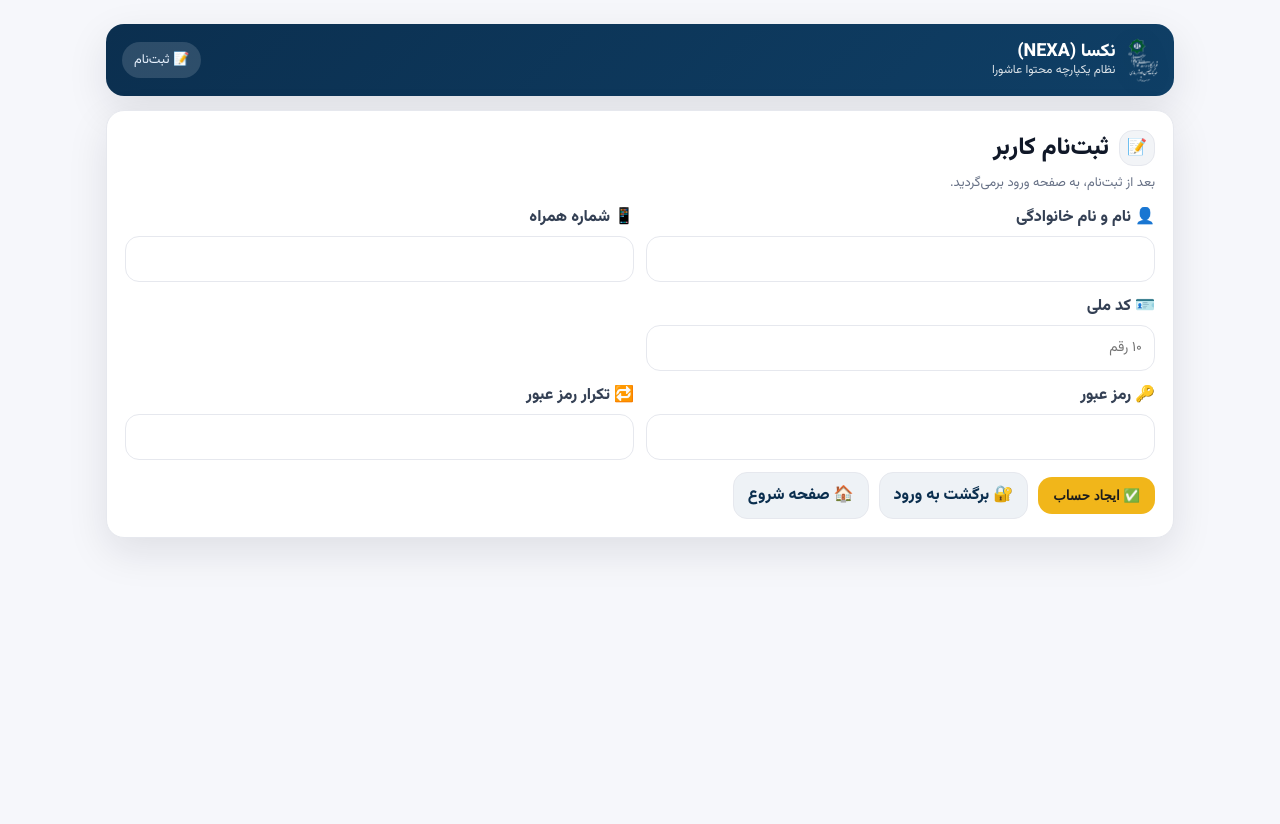
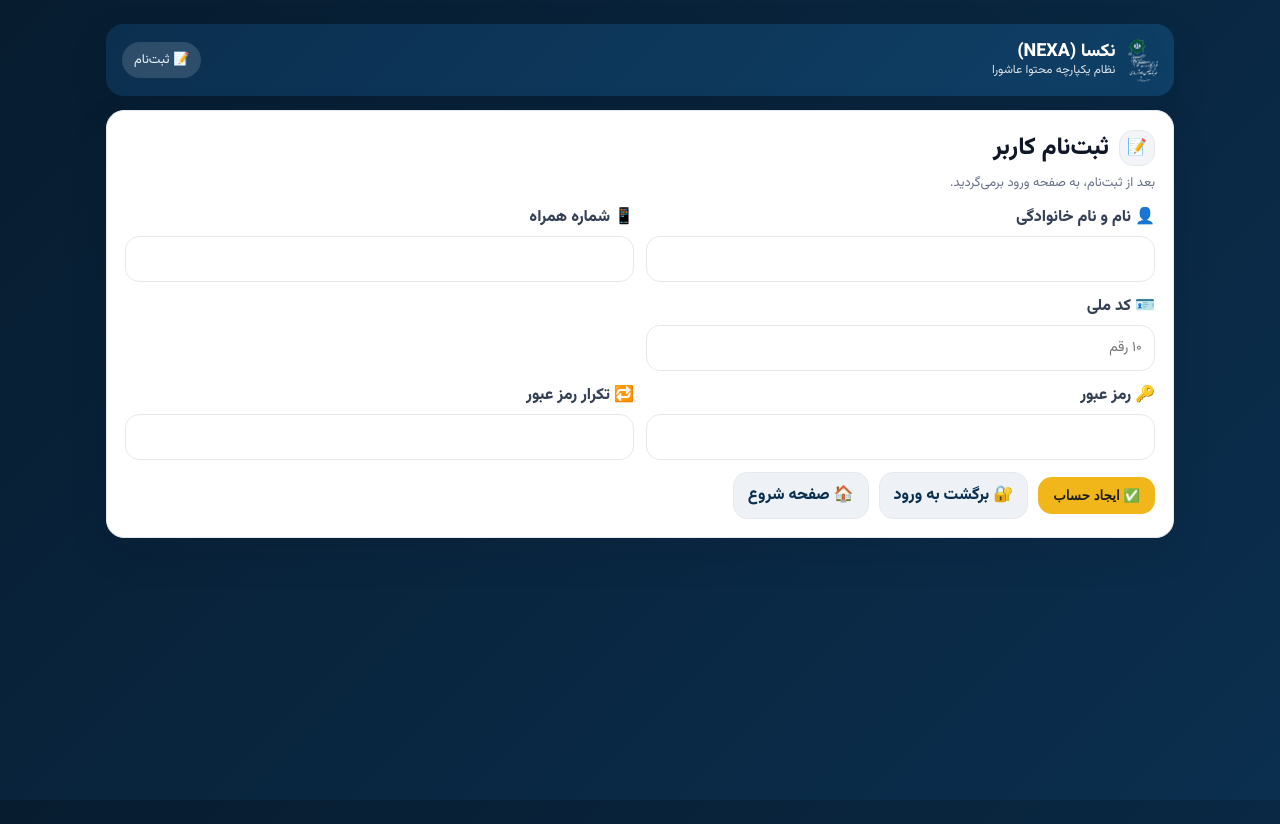
Before and after one commit to hadibagherian4-sudo/nexa-ashora, a FastAPI app: page /register in a window 1280 px wide. Run offline with FastAPI, Linux system fonts and the light colour scheme.

Commit message:
Update app.css

```diff
--- a/app/static/app.css
+++ b/app/static/app.css
@@ -19,8 +19,8 @@
 html,body{height:100%}
 
 body{
-  font-family:"Vazirmatn", system-ui, -apple-system, Segoe UI, Roboto, Arial, sans-serif;
-  background:var(--bg);
+  font-family: "Vazirmatn", system-ui, -apple-system, Segoe UI, Roboto, Arial, sans-serif;
+  background: linear-gradient(135deg, #071c2f, #0b2f4f);
   color:var(--text);
   margin:0;
   direction:rtl;
```
